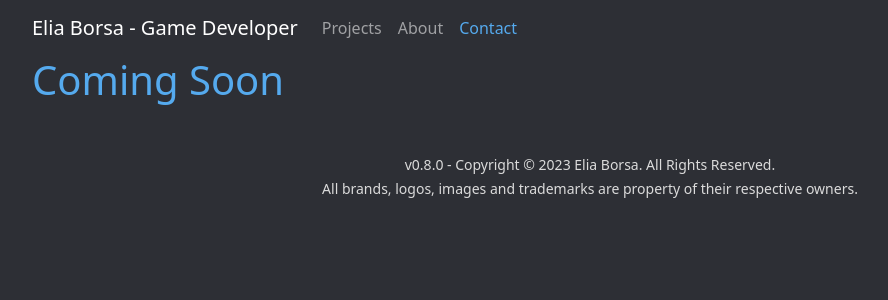
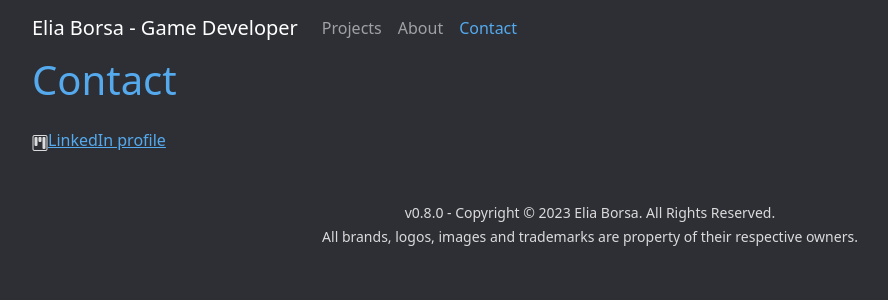
Before and after one commit to Aquastorm/aquastorm.github.io, a Jekyll site: the page built from contact.html, in a window 1280 px wide. Shown: the top 300 px of the page, without its empty margins (50-938 px from the left). Built offline with Jekyll 4.4.1, drawn with Linux system fonts in a browser that asks for light colours; nearby versions of some CDN libraries.

Commit message:
[added] link to LinkedIn profile on the contact page

```diff
--- a/about.html
+++ b/about.html
@@ -43,6 +43,6 @@ title: About | Elia Borsa - Game Developer
     </section>
     <section>
         <h2>Curriculum Vitae</h2>
-        <a href="assets/documents/CV_Borsa_Elia_en.pdf" rel="external noopener" target="_blank">CV_Borsa_Elia_en.pdf</a>
+        <a href="/assets/documents/CV_Borsa_Elia_en.pdf" rel="external noopener" target="_blank">CV_Borsa_Elia_en.pdf</a>
     </section>
 </article>
--- a/contact.html
+++ b/contact.html
@@ -1,4 +1,9 @@
 ---
 title: Contact | Elia Borsa - Game Developer
 ---
-<h1>{{"Coming Soon"}}</h1>
+<article>
+    <section>
+        <h1>Contact</h1>
+        <a href="https://www.linkedin.com/in/elia-borsa-9b59912/" rel="external noopener" target="_blank">LinkedIn profile</a>
+    </section>
+</article>
```
